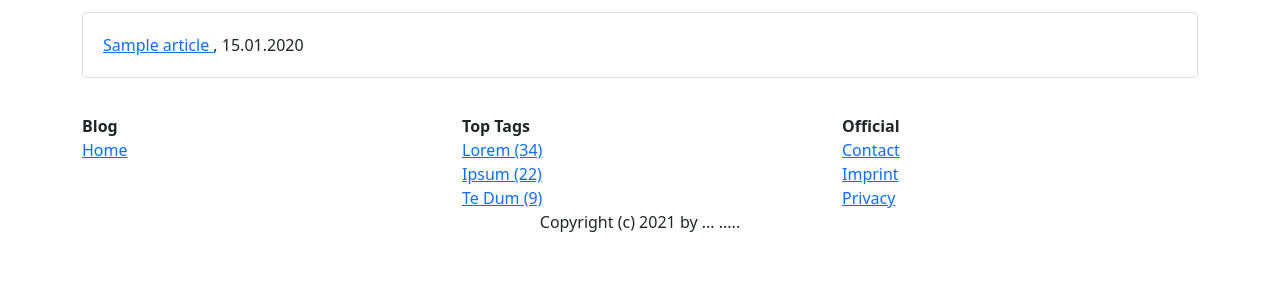
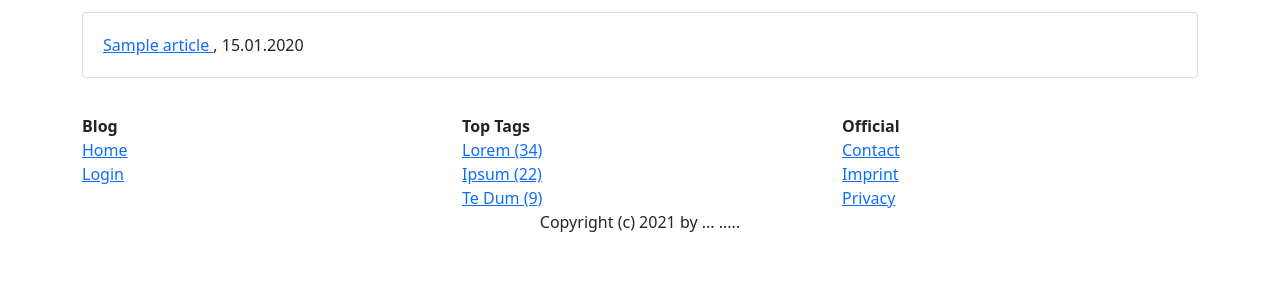
Before and after one commit to eliujulian/djangoblogdemo, a Django app: page / in a window 1280 px wide. Shown: the part 56-356 px from the top of the page. Run offline with Django 3.2, Linux system fonts and the light colour scheme; tables that the repository leaves empty hold one stand-in row (values such as "Sample post").

Commit message:
login link in footer if not logged in

```diff
--- a/templates/blog/base.html
+++ b/templates/blog/base.html
@@ -31,6 +31,8 @@
                 <div><a href="{% url 'landingpage' %}">Home</a></div>
                 {% if user.is_authenticated %}
                     <div><a href="{% url 'logout' %}">Logout</a></div>
+                {% else %}
+                    <div><a href="{% url 'login' %}">Login</a></div>
                 {% endif %}
                  {% if user.is_superuser %}
                     <div><strong>Superuser Only</strong></div>
```
